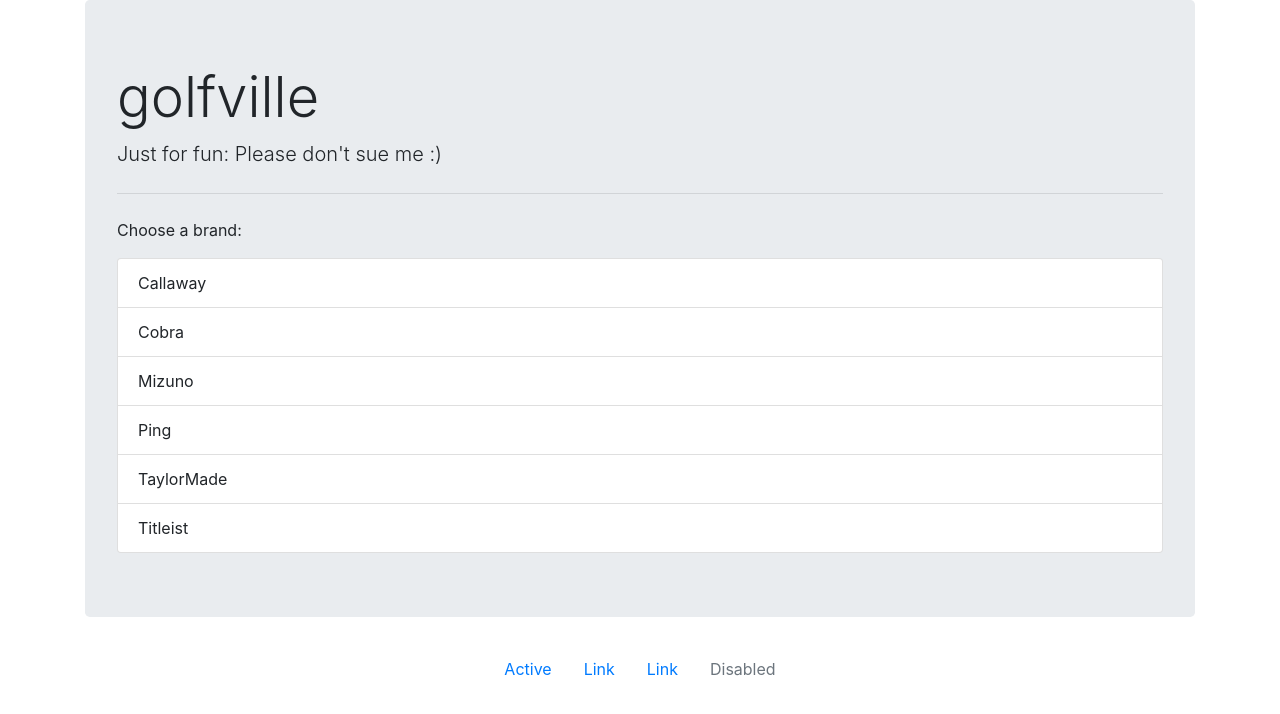
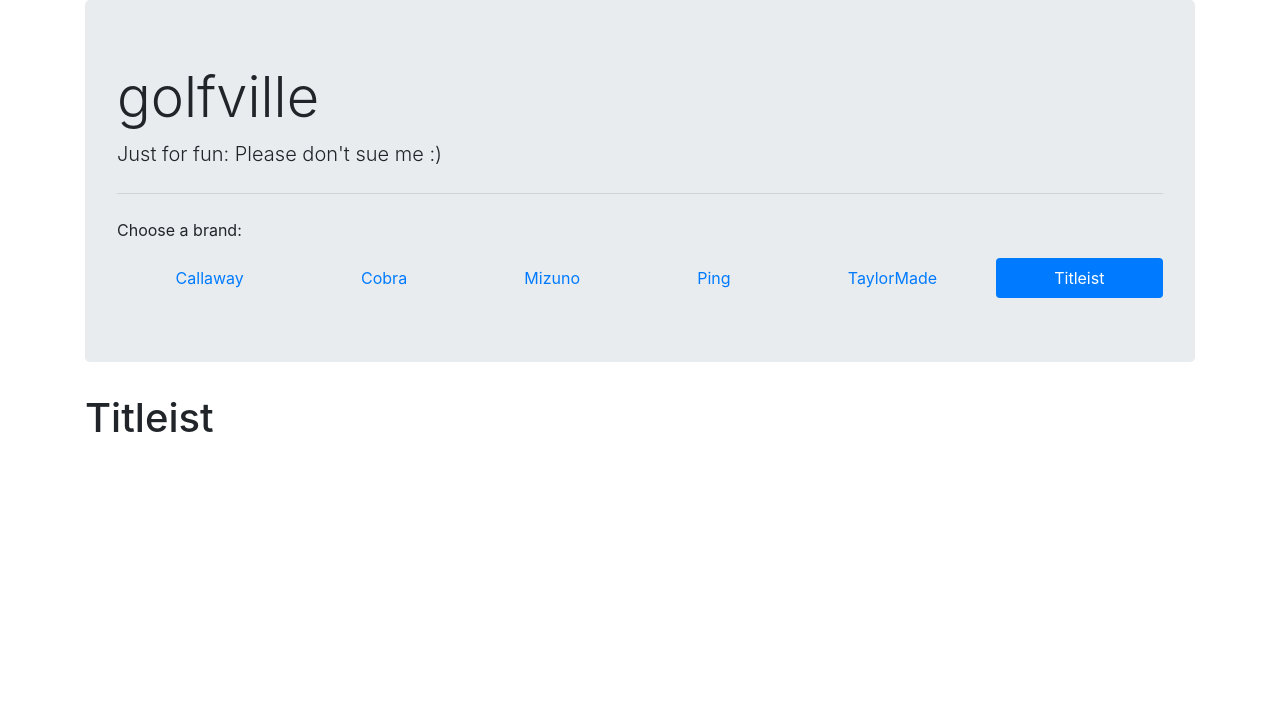
Before and after one commit to TheFern16/golf_ville, an Angular app in the folder golf-ville/: page /Titleist in a window 1280 px wide. Shown: the top 714 px of the page. Built offline with nearby package versions, Linux system fonts and the light colour scheme.

Commit message:
add router link active directive to nav

```diff
--- a/golf-ville/src/app/brands/titleist/titleist.component.html
+++ b/golf-ville/src/app/brands/titleist/titleist.component.html
@@ -1,16 +1 @@
-<div class="container">
-	<ul class="nav justify-content-center">
-	  <li class="nav-item">
-	    <a class="nav-link active" href="#">Active</a>
-	  </li>
-	  <li class="nav-item">
-	    <a class="nav-link" href="#">Link</a>
-	  </li>
-	  <li class="nav-item">
-	    <a class="nav-link" href="#">Link</a>
-	  </li>
-	  <li class="nav-item">
-	    <a class="nav-link disabled" href="#" tabindex="-1" aria-disabled="true">Disabled</a>
-	  </li>
-	</ul>
-</div>
+<h1>Titleist</h1>
--- a/golf-ville/src/app/header/header.component.html
+++ b/golf-ville/src/app/header/header.component.html
@@ -4,19 +4,20 @@
     <p class="lead">Just for fun: Please don't sue me :)</p>
     <hr class="my-4">
     <p>Choose a brand:</p>
-    <div class="list-group nav justify-content-center">
-      <ul class="list-group">
+    <ul class="nav nav-pills nav-fill">
       <li
-          class="list-group-item"
+        class="nav-item"
         (click)="handleClick($event)"
         *ngFor="let title of titles"
-          (mouseenter)="handleMouseOver($event)"
-          (mouseleave)="handleMouseLeave($event)"
+      >
+        <a
+          class="nav-link"
           routerLink="/{{title}}"
+          [routerLinkActive]="['active']"
         >
-          {{ title }}
+          {{title}}
+        </a>
       </li>
     </ul>
   </div>
 </div>
-</div>
```
Lines whose indentation alone changed are shown as unchanged.
